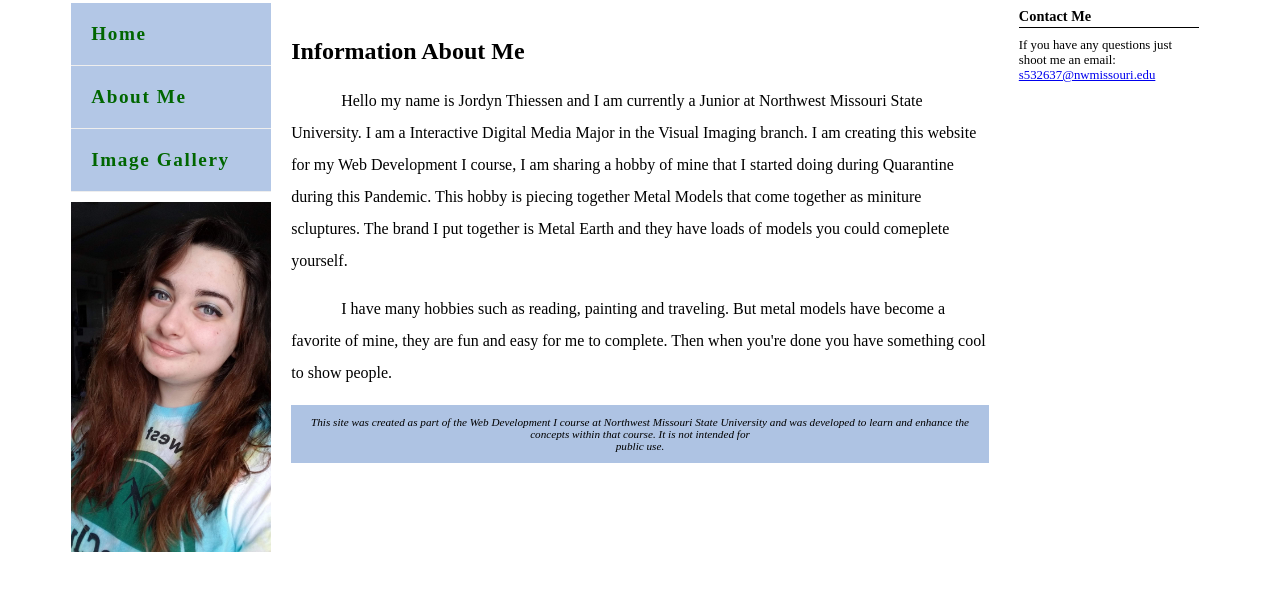
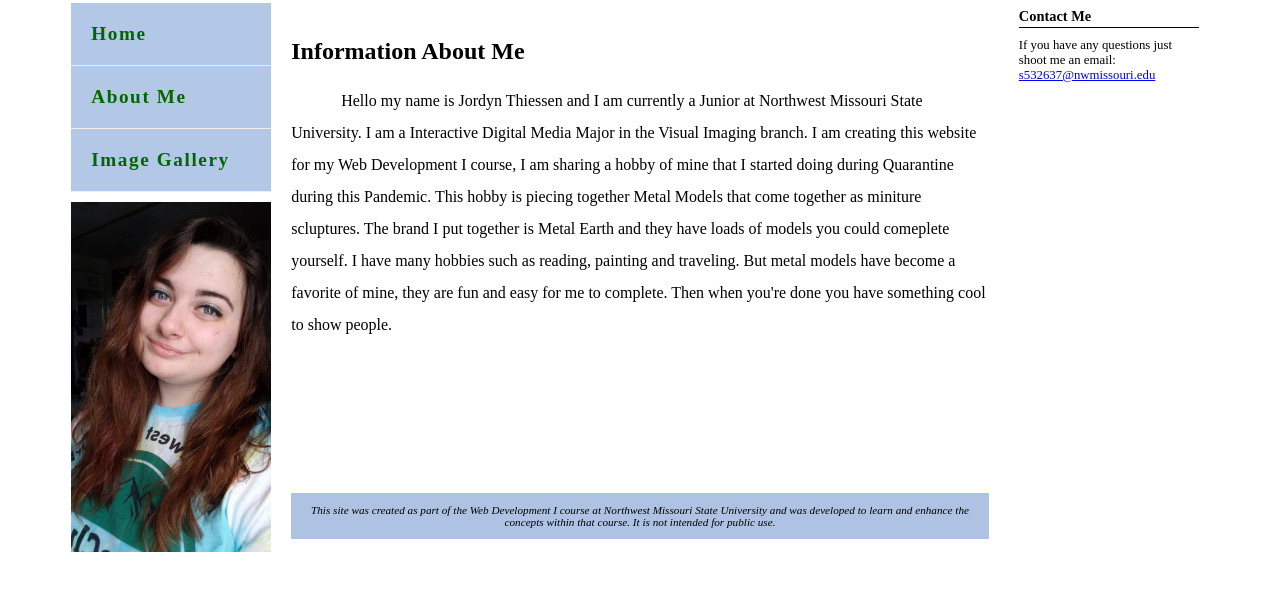
Before and after one commit to JordynThiessen/ThiessenJordynProject5, a plain HTML site: page contact.html in a window 1280 px wide. Shown: the part 120-710 px from the top of the page. Drawn offline with Linux system fonts and the light colour scheme.

Commit message:
ThiessenJordynProject5
Just fixed some padding stuff with the footer and paragraph tags

```diff
--- a/contact.html
+++ b/contact.html
@@ -29,11 +29,10 @@
 		    </aside>
         <main>
             <h2>Information About Me</h2>
-            <p style="line-height: 2;"> Hello my name is Jordyn Thiessen and I am currently a Junior at Northwest Missouri State University. I am a Interactive Digital Media Major in the Visual Imaging branch. I am creating this website for my Web Development I course, I am sharing a hobby of mine that I started doing during Quarantine during this Pandemic. This hobby is piecing together Metal Models that come together as miniture scluptures. The brand I put together is Metal Earth and they have loads of models you could comeplete yourself.</p>
-            <p style="line-height: 2;">I have many hobbies such as reading, painting and traveling. But metal models have become a favorite of mine, they are fun and easy for me to complete. Then when you're done you have something cool to show people.</p>
+            <p style="line-height: 2;"> Hello my name is Jordyn Thiessen and I am currently a Junior at Northwest Missouri State University. I am a Interactive Digital Media Major in the Visual Imaging branch. I am creating this website for my Web Development I course, I am sharing a hobby of mine that I started doing during Quarantine during this Pandemic. This hobby is piecing together Metal Models that come together as miniture scluptures. The brand I put together is Metal Earth and they have loads of models you could comeplete yourself. I have many hobbies such as reading, painting and traveling. But metal models have become a favorite of mine, they are fun and easy for me to complete. Then when you're done you have something cool to show people.</p>
 
             <footer>
-                    This site was created as part of the Web Development I course at Northwest Missouri State University and was developed to learn and enhance the concepts within that course. It is not intended for <br> public use.
+                    This site was created as part of the Web Development I course at Northwest Missouri State University and was developed to learn and enhance the concepts within that course. It is not intended for public use.
             </footer>
         </main>
         </div>
--- a/style.css
+++ b/style.css
@@ -65,17 +65,15 @@ main li{ display: inline-block;
 	  font-style: italic;
 	  font-family: Georgia, serif;
 	}
-main p {text-indent: 50px;}
+main p {text-indent: 50px;
+        padding-bottom: 8.5em;
+}
 footer {font-size: .70em;
        font-style: italic;
 	   text-align: center;
 	   background-color: #AEC3E3;
 	   padding: 1em;
 }
-#footer {
-          position: absolute;
-          bottom: 0;
-         }
 aside h3 {padding-bottom: 2px;
 		border-bottom: 1px solid #000000;
 		margin: 10px;
```
Also changed, not shown: index.html (+1 -1 lines).
